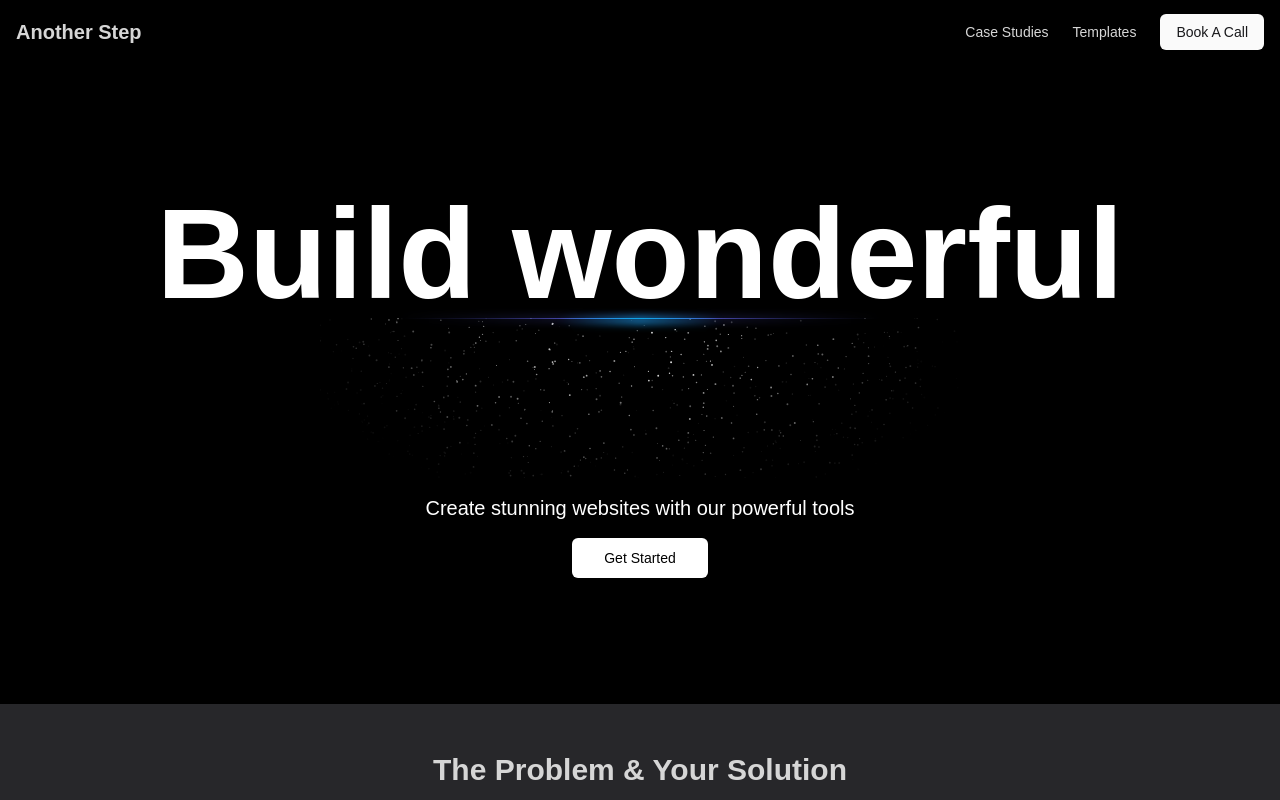
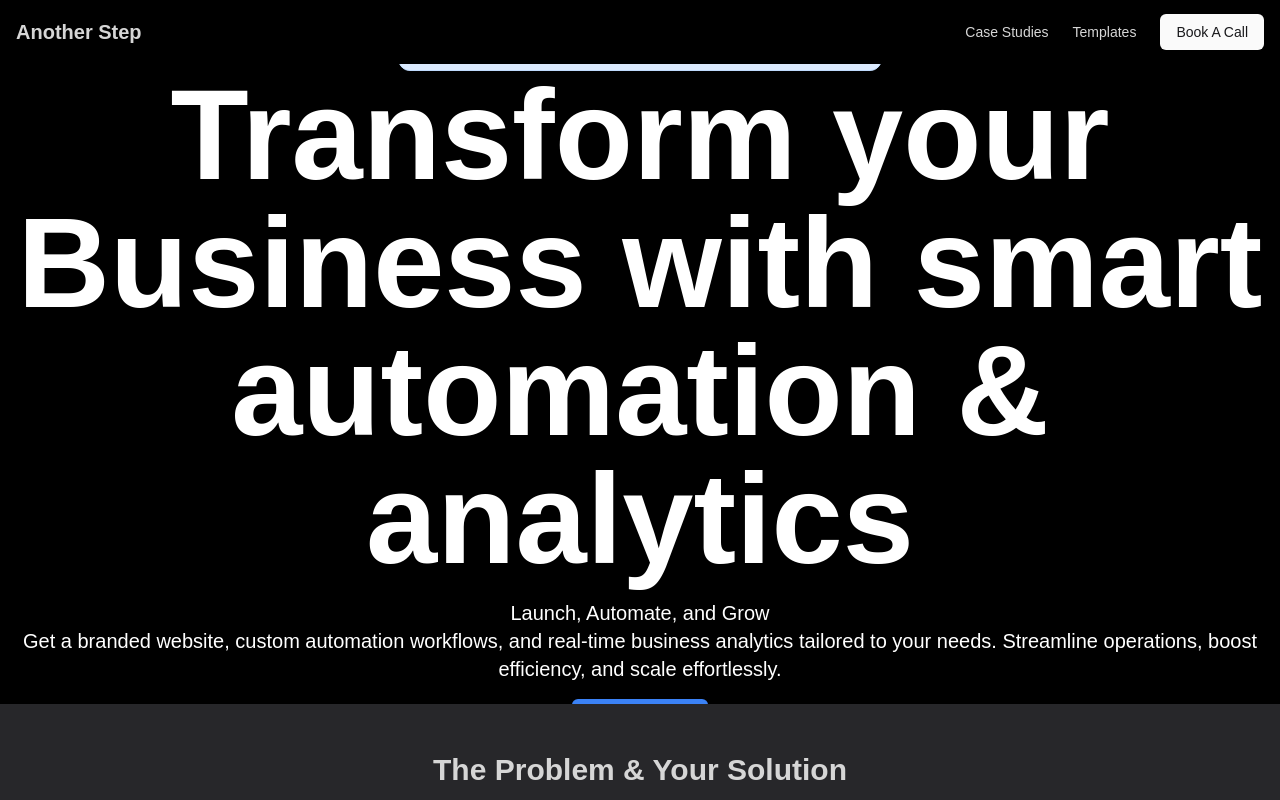
Before and after one commit to harryyking/HemoHeros, a Next.js app: page / in a window 1280 px wide. Shown: the top 800 px of the page. Built offline with nearby package versions, Linux system fonts and the light colour scheme; a web font is replaced by a local one.

Commit message:
new add hero

```diff
--- a/components/Header.tsx
+++ b/components/Header.tsx
@@ -62,12 +62,6 @@ const Header = () => {
               <div className="flex flex-col h-full">
                 <div className="flex items-center justify-between border-b py-4">
                   <span className="text-lg font-semibold">Menu</span>
-                  <SheetTrigger asChild>
-                    <Button variant="ghost" size="icon" className="h-9 w-9 p-0">
-                      <X className="h-5 w-5" />
-                      <span className="sr-only">Close menu</span>
-                    </Button>
-                  </SheetTrigger>
                 </div>
                 <MobileNav />
               </div>
--- a/components/Hero.tsx
+++ b/components/Hero.tsx
@@ -1,36 +1,19 @@
 "use client"
 import { Button } from "@/components/ui/button"
-import { SparklesCore } from "@/components/ui/sparkles"
 
 export default function Hero() {
   return (
-    <div className="h-[40rem] w-full bg-black flex flex-col items-center justify-center overflow-hidden rounded-md">
+    <div className="h-[40rem] w-full flex flex-col items-center justify-center overflow-hidden rounded-md">
+      <p className="border rounded-xl p-2 border-blue-200 bg-blue-100">Get Set Up in Days, Not Months. Let’s Build Your Digital Backend!</p>
       <h1 className="md:text-7xl text-3xl lg:text-9xl font-bold text-center text-white relative z-20">
-        Build wonderful
+        Transform your Business with smart automation & analytics
       </h1>
-      <div className="w-[40rem] h-40 relative">
-        {/* Gradients */}
-        <div className="absolute inset-x-20 top-0 bg-gradient-to-r from-transparent via-indigo-500 to-transparent h-[2px] w-3/4 blur-sm" />
-        <div className="absolute inset-x-20 top-0 bg-gradient-to-r from-transparent via-indigo-500 to-transparent h-px w-3/4" />
-        <div className="absolute inset-x-60 top-0 bg-gradient-to-r from-transparent via-sky-500 to-transparent h-[5px] w-1/4 blur-sm" />
-        <div className="absolute inset-x-60 top-0 bg-gradient-to-r from-transparent via-sky-500 to-transparent h-px w-1/4" />
+      <div className="flex flex-col items-center justify-center mt-4 text-white">
+        <p className="text-xl text-center mb-4">Launch, Automate, and Grow <br />
+        Get a branded website, custom automation workflows, and real-time business analytics tailored to your needs. Streamline operations,
+        boost efficiency, and scale effortlessly.</p>
 
-        {/* Core component */}
-        <SparklesCore
-          background="transparent"
-          minSize={0.4}
-          maxSize={1}
-          particleDensity={1200}
-          className="w-full h-full"
-          particleColor="#FFFFFF"
-        />
-
-        {/* Radial Gradient to prevent sharp edges */}
-        <div className="absolute inset-0 w-full h-full bg-black [mask-image:radial-gradient(350px_200px_at_top,transparent_20%,white)]"></div>
-      </div>
-      <div className="flex flex-col items-center justify-center mt-4 text-white">
-        <p className="text-xl text-center mb-4">Create stunning websites with our powerful tools</p>
-        <Button size="lg" className="bg-white text-black hover:bg-gray-200">Get Started</Button>
+      <Button size="lg" className="bg-blue-500 text-white">Book A Call</Button>
       </div>
     </div>
   )
```
